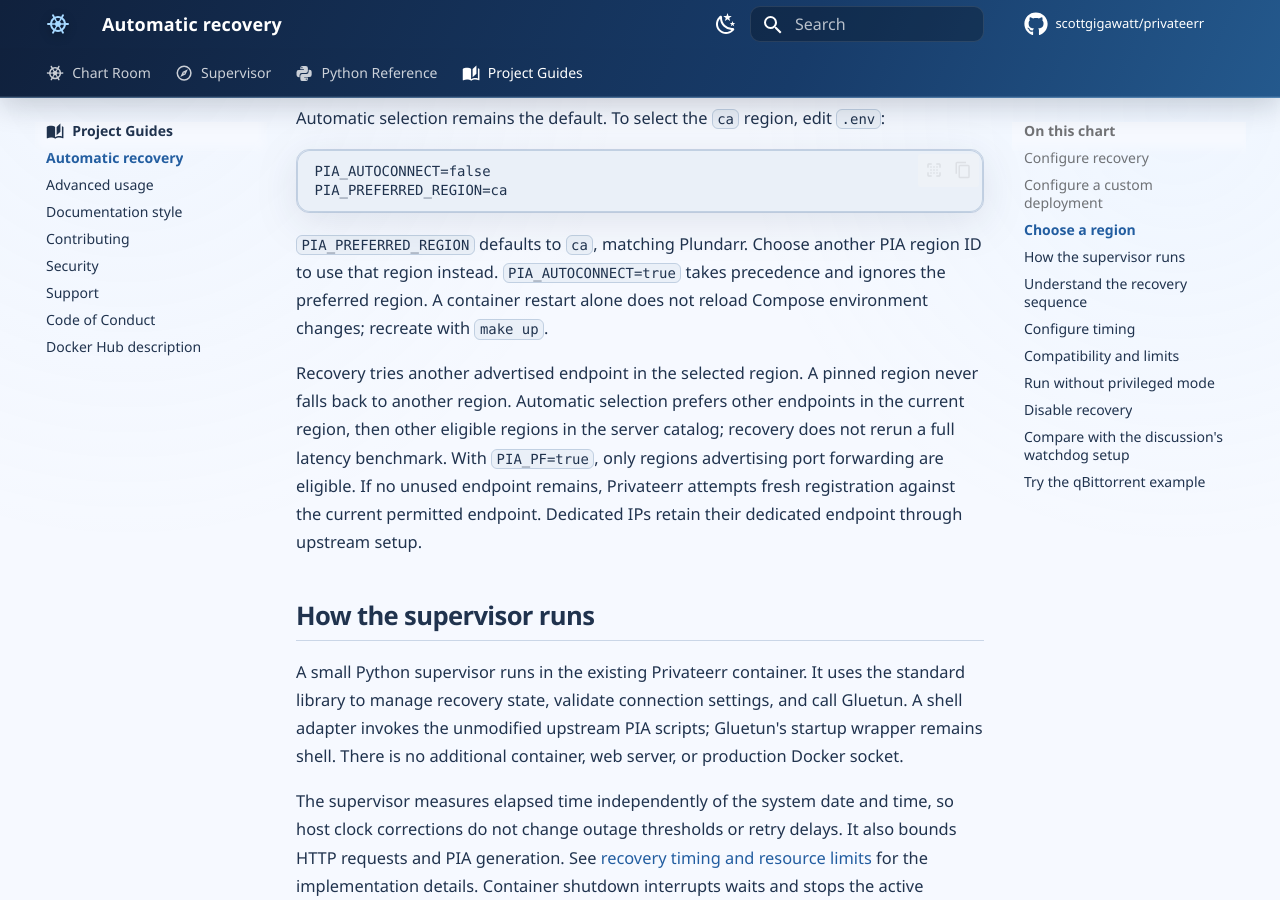
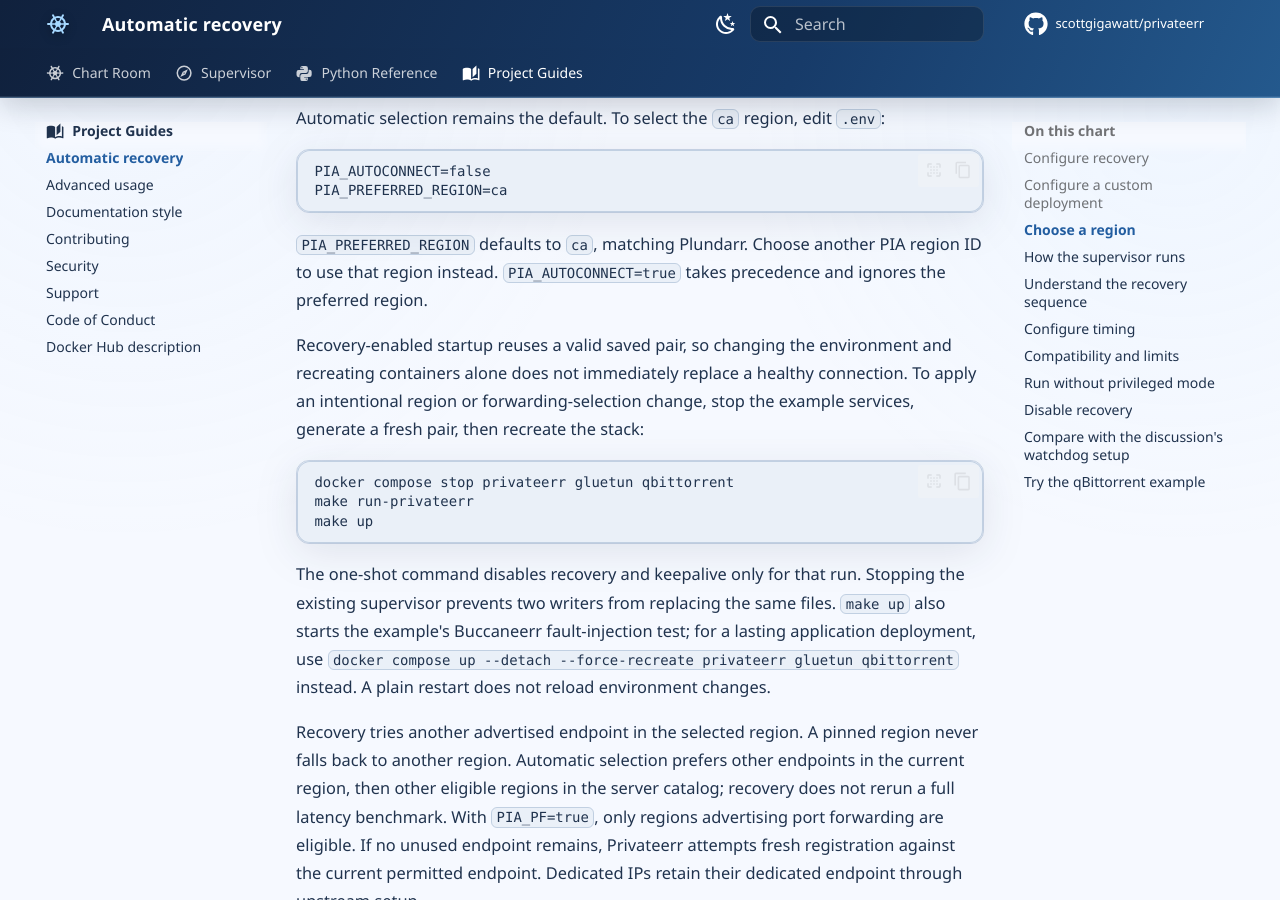
Before and after one commit to scottgigawatt/privateerr, an MkDocs documentation site: the page built from docs/automatic-recovery.md, in a window 1280 px wide and 900 px high, scrolled down 2348 px. Built offline with MkDocs 1.6.1 and Material for MkDocs 9.7.7, drawn with Linux system fonts in a browser that asks for light colours; comment, search, counter and statistics services are not loaded.

Commit message:
🧭 Regenerate before changing sea lanes

````diff
--- a/docs/automatic-recovery.md
+++ b/docs/automatic-recovery.md
@@ -67,7 +67,17 @@
 PIA_PREFERRED_REGION=ca
 ```
 
-`PIA_PREFERRED_REGION` defaults to `ca`, matching Plundarr. Choose another PIA region ID to use that region instead. `PIA_AUTOCONNECT=true` takes precedence and ignores the preferred region. A container restart alone does not reload Compose environment changes; recreate with `make up`.
+`PIA_PREFERRED_REGION` defaults to `ca`, matching Plundarr. Choose another PIA region ID to use that region instead. `PIA_AUTOCONNECT=true` takes precedence and ignores the preferred region.
+
+Recovery-enabled startup reuses a valid saved pair, so changing the environment and recreating containers alone does not immediately replace a healthy connection. To apply an intentional region or forwarding-selection change, stop the example services, generate a fresh pair, then recreate the stack:
+
+```sh
+docker compose stop privateerr gluetun qbittorrent
+make run-privateerr
+make up
+```
+
+The one-shot command disables recovery and keepalive only for that run. Stopping the existing supervisor prevents two writers from replacing the same files. `make up` also starts the example's Buccaneerr fault-injection test; for a lasting application deployment, use `docker compose up --detach --force-recreate privateerr gluetun qbittorrent` instead. A plain restart does not reload environment changes.
 
 Recovery tries another advertised endpoint in the selected region. A pinned region never falls back to another region. Automatic selection prefers other endpoints in the current region, then other eligible regions in the server catalog; recovery does not rerun a full latency benchmark. With `PIA_PF=true`, only regions advertising port forwarding are eligible. If no unused endpoint remains, Privateerr attempts fresh registration against the current permitted endpoint. Dedicated IPs retain their dedicated endpoint through upstream setup.
 
````
Also changed, not shown: README.md (+1 -1 lines).
